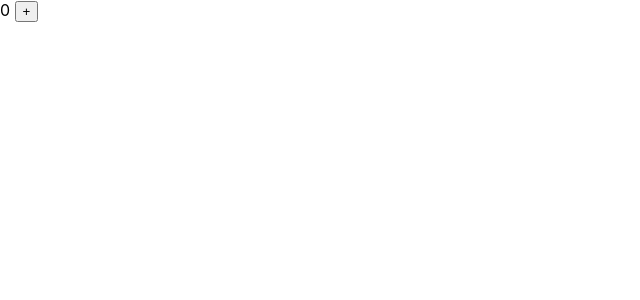
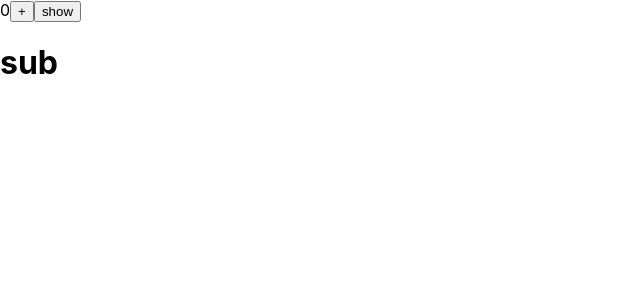
Before and after one commit to imwkdrh/react-20240709, a React (Create React App) app: page / in a window 1280 px wide. Shown: the top 300 px of the page, without its empty margins (0-640 px from the left). Built offline with nearby package versions, Linux system fonts and the light colour scheme.

Commit message:
2024-08-27 10:48

```diff
--- a/src/hook/HookComponent1.tsx
+++ b/src/hook/HookComponent1.tsx
@@ -1,4 +1,5 @@
 import React, { useEffect, useState } from 'react'
+import App from './../App';
 
 
 
@@ -21,7 +22,7 @@ import React, { useEffect, useState } from 'react'
 export default function HookComponent1() {
 
     const [state1, setState1] = useState<number>(0);
-
+    const [show, setShow] = useState<boolean>(true);
     // const func = () => {
     //     const [state3, setSate3] = useState<number>(0);
     // }
@@ -36,7 +37,11 @@ export default function HookComponent1() {
     // - 개발 실행 환경에서는 mount - unmount가 한번 실행 되고난 후 mount됨
 
     const onAddClickHandler = () => {
-        setState1(state1+1);
+        setState1(state1 + 1);
+    }
+
+    const onShowClickHandler = () => {
+        setShow(!show);
     }
 
     // mount시에만 실행
@@ -45,14 +50,39 @@ export default function HookComponent1() {
     // useEffect(() => { console.log('두번째 effect!'); setState1(state1+1) });
 
     // 스코프할 상태 배열에 상태를 지정하면 지정한 상태가 바뀔때마다 함수가 호출됨
-    useEffect(() => { /*setState1(state1 + 1);*/ console.log('state1 상태 변경!')}, [state1]);
+    useEffect(() => {
+        // 스코프할 상태 배열에 지정한 상태를 해당 effect에서 변경하면 무한 호출됨
+        /*setState1(state1 + 1);*/
+        console.log('state1 상태 변경!')
+    }, [state1]);
+
+    // 스코프할 상태 배열에 두 개 이상의 상태를 지정할 수 있음
+    // 배열에 포함된 상태 중 하나라도 변경되면 effect가 발생
+    useEffect(() => { console.log('state1 혹은 show가 변경됨') }, [state1, show])
     return (
-        <div>{state1} <button onClick={(onAddClickHandler)}>+</button></div>
+        <div>
+            {state1}
+            <button onClick={(onAddClickHandler)}>+</button>
+            <button onClick={(onShowClickHandler)}>show</button>
+            {show && <SubComponent />}
+        </div>
+
     )
 }
 
 function SubComponent() {
+
+    useEffect(() => {
+        // 전달한 콜백 함수의 return으로 컴포넌트가 unmount 될 때 실행할 함수를 반환
+        // 상태 스코프와 연결하여 사용할 필요가 없음
+        console.log('sub component mount!');
+        return () => { console.log('sub component unmount!') }
+
+    }, []);
+
+
     return (
-        <div>sub</div>
+
+        <h1>sub</h1>
     )
 }
```
